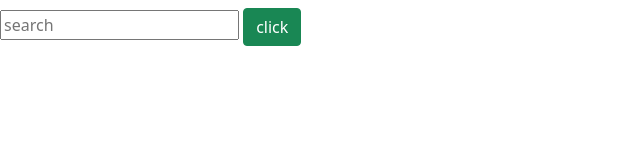
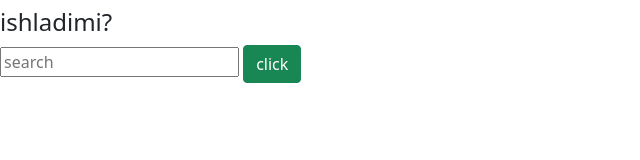
Before and after one commit to Asliddin8/JS-uyga, a plain HTML site: page index.html in a window 1280 px wide. Shown: the whole page, without its empty margins (0-640 px from the left). Drawn offline with nearby package versions, Linux system fonts and the light colour scheme.

Commit message:
h4 qoshdm

```diff
--- a/index.html
+++ b/index.html
@@ -11,7 +11,7 @@
 
     <h2 style="color: rgb(0, 0, 0);" class="titl"></h2>
     <h2 style="color: rgb(0, 0, 0);" class="titls"></h2>
-
+<h4>ishladimi?</h4>
     <input type="text" class="search" placeholder="search">
     <button class="btn btn-success">click</button>
 
```
